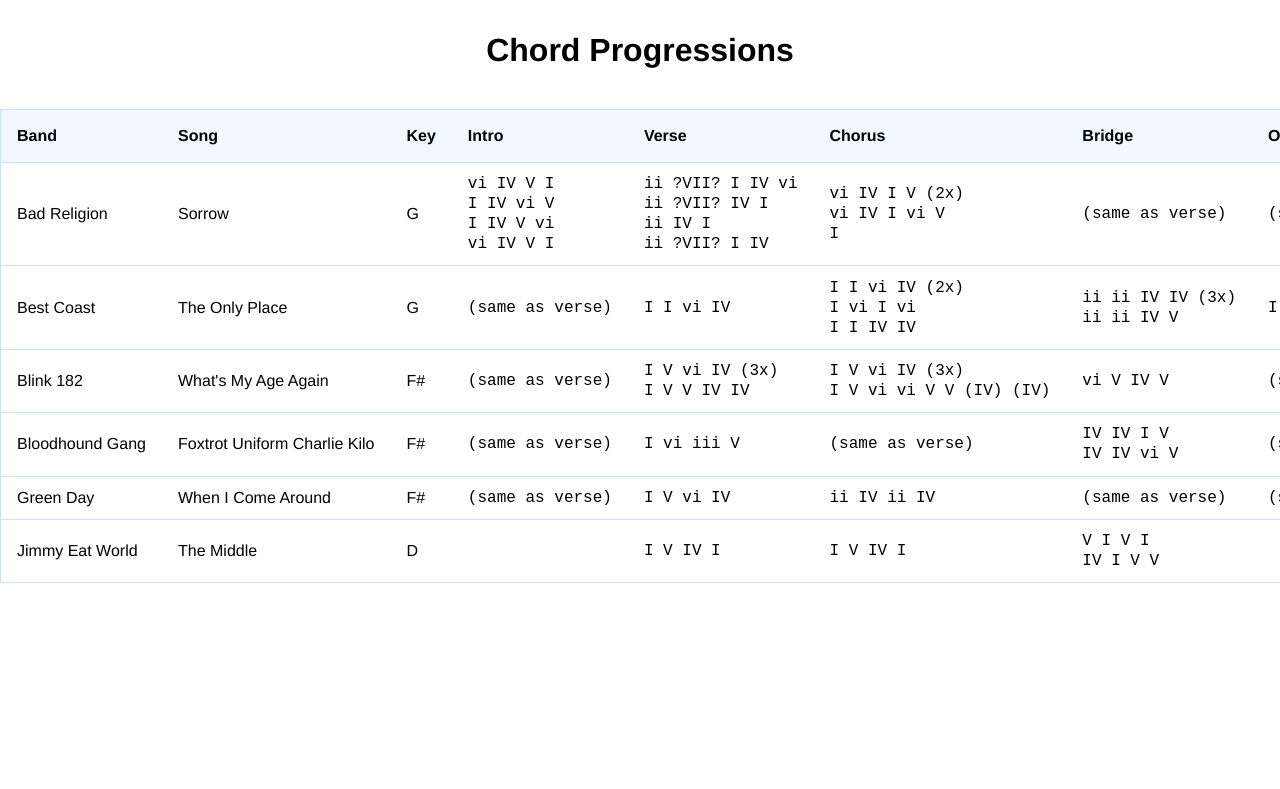
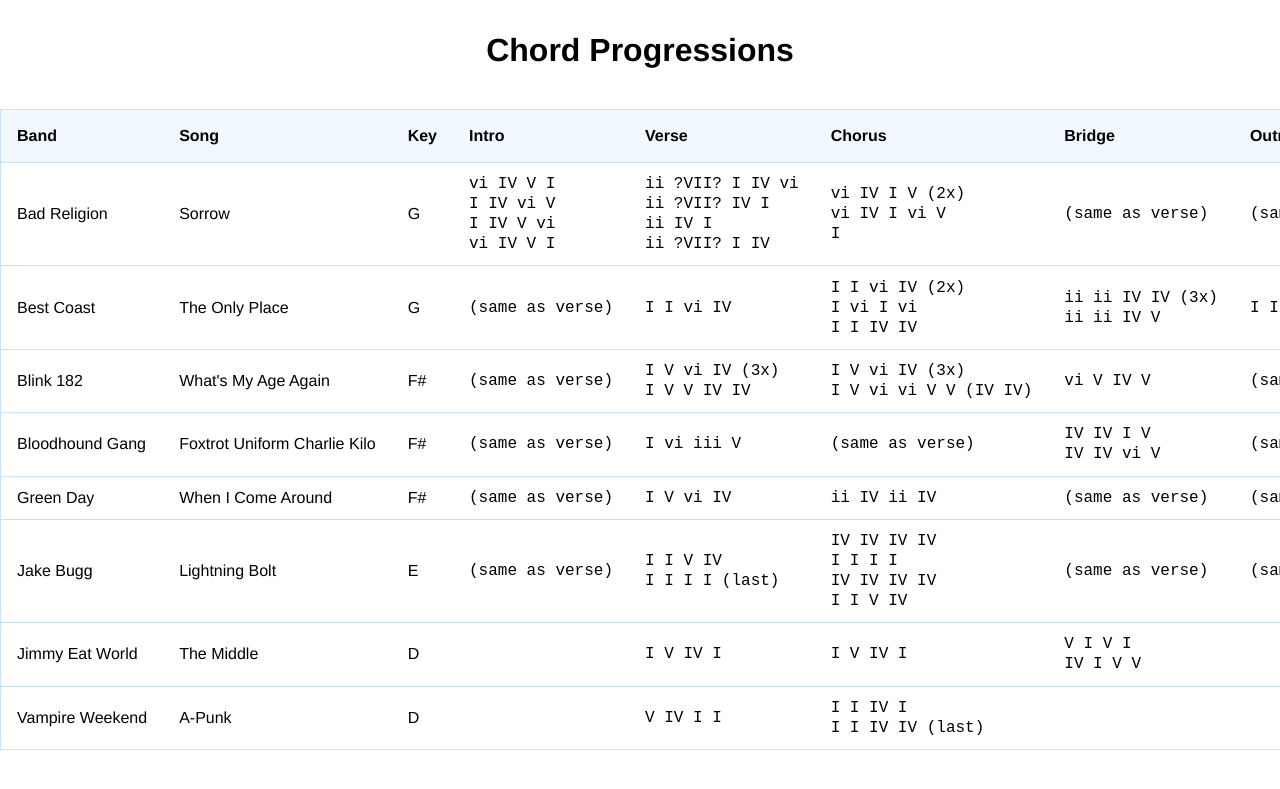
Before and after one commit to brgibson/www, a Jekyll site: the page built from chords/index.html, in a window 1280 px wide. Shown: the top 789 px of the page. Built offline with Jekyll 4.4.1, drawn with Linux system fonts in a browser that asks for light colours.

Commit message:
chord progressions - adding song

```diff
--- a/_data/chords.json
+++ b/_data/chords.json
@@ -30,7 +30,7 @@
     "key": "F#",
     "intro": "(same as verse)",
     "verse": "I V vi IV (3x) <br> I V V IV IV",
-    "chorus": "I V vi IV (3x) <br> I V vi vi V V (IV) (IV)",
+    "chorus": "I V vi IV (3x) <br> I V vi vi V V (IV IV)",
     "bridge": "vi V IV V",
     "outro": "(same as chorus)",
     "notes": "https://www.hooktheory.com/theorytab/view/blink-182/whats-my-age-again",
@@ -57,6 +57,17 @@
     "outro": "(same as verse)"
   },
   {
+    "band": "Jake Bugg",
+    "title": "Lightning Bolt",
+    "key": "E",
+    "intro": "(same as verse)",
+    "verse": "I I V IV <br> I I I I (last)",
+    "chorus": "IV IV IV IV <br> I I I I <br> IV IV IV IV <br> I I V IV",
+    "bridge": "(same as verse)",
+    "outro": "(same as verse)",
+    "notes": "https://www.hooktheory.com/theorytab/view/jake-bugg/lightning-bolt",
+  },
+  {
     "band": "Jimmy Eat World",
     "title": "The Middle",
     "key": "D",
@@ -65,5 +76,15 @@
     "chorus": "I V IV I",
     "bridge": "V I V I <br> IV I V V",
     "outro": ""
+  },
+  {
+    "band": "Vampire Weekend",
+    "title": "A-Punk",
+    "key": "D",
+    "intro": "",
+    "verse": "V IV I I",
+    "chorus": "I I IV I <br> I I IV IV (last)",
+    "bridge": "",
+    "outro": ""
   }
 ]
```
